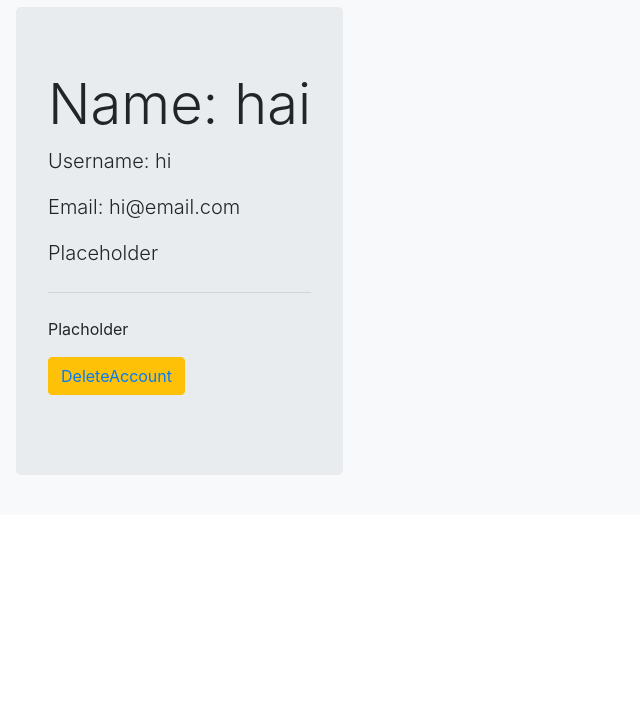
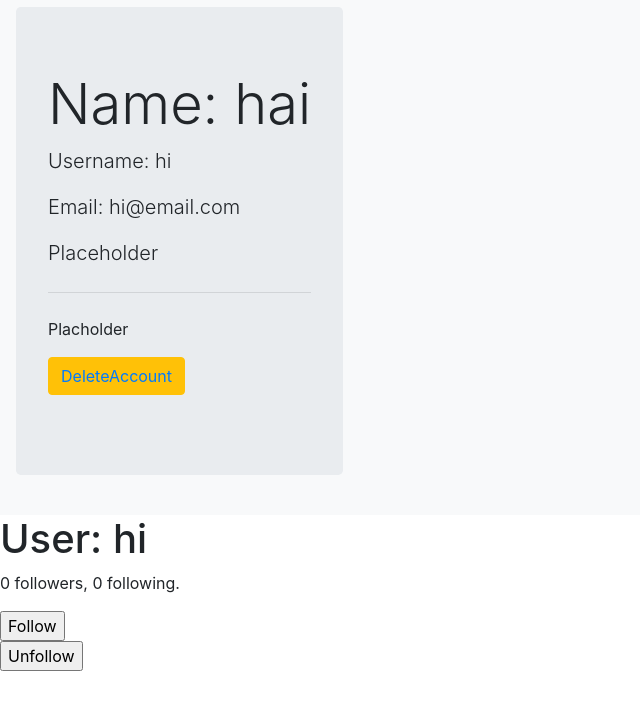
Before and after one commit to LDAdug/ProjectPro1, a Flask app: page /account in a window 1280 px wide. Shown: the part 67-777 px from the top of the page, without its empty margins (0-640 px from the left). Run offline with Flask 2, Linux system fonts and the light colour scheme; a user stored in the database is signed in; data comes from the database, SQL or seed files in the repository; both versions use the stored data as it was after the commit; data that the repository does not hold is empty.

Commit message:
Worked on Follow User, Unfinished

```diff
--- a/app/forms.py
+++ b/app/forms.py
@@ -27,3 +27,6 @@ class RegistrationForm(FlaskForm):
         user = User.query.filter_by(email=email.data).first()
         if user is not None:
             raise ValidationError('Please use a different email address.')
+
+class EmptyForm(FlaskForm):
+    submit = SubmitField('Submit')
--- a/app/routes.py
+++ b/app/routes.py
@@ -1,8 +1,7 @@
 from app import myapp_obj
 from app import db
-from app.forms import RegistrationForm
+from app.forms import RegistrationForm, EmptyForm, LoginForm
 from flask import render_template, redirect, flash, url_for
-from app.forms import LoginForm
 from app.models import User
 from werkzeug.security import generate_password_hash, check_password_hash
 from flask_login import current_user
@@ -97,6 +96,52 @@ def account():
         return redirect('/')
     # Display profile info
     user = current_user
+    form = EmptyForm()
     print(user.name)
 
-    return render_template("profile.html", user=user)
+    return render_template("profile.html", user=user, form=form)
+
+# Follower user
+@myapp_obj.route('/follow/<username>', methods=['POST'])
+@login_required
+def follow(username):
+    form = EmptyForm()
+    if form.validate_on_submit():
+        user = User.query.filter_by(username=username).first()
+        if user is None:
+            flash('User {} not found.'.format(username))
+            return redirect(url_for('homepage'))
+        if user == current_user:
+            flash('You cannot follow yourself!')
+            return redirect(url_for('homepage'))
+        current_user.follow(user)
+        db.session.commit()
+        flash('You are following {}!'.format(username))
+    else:
+        return redirect(url_for('homepage'))
+
+@myapp_obj.route('/unfollow/<username>', methods=['POST'])
+@login_required
+def unfollow(username):
+    form = EmptyForm()
+    if form.validate_on_submit():
+        user = User.query.filter_by(username=username).first()
+        if user is None:
+            flash('User {} not found.'.format(username))
+            return redirect(url_for('homepage'))
+        if user == current_user:
+            flash('You cannot unfollow yourself!')
+            return redirect(url_for('homepage'))
+        current_user.unfollow(user)
+        db.session.commit()
+        flash('You are not following {}.'.format(username))
+        return redirect(url_for('homepage'))
+    else:
+        return redirect(url_for('homepage'))
+
+@myapp_obj.route('/user/<username>')
+@login_required
+def user(username):
+    # ...
+    form = EmptyForm()
+    return render_template('user.html', user=user, form=form)
--- a/app/templates/profile.html
+++ b/app/templates/profile.html
@@ -17,5 +17,16 @@
         </p>
     </div>
 </nav>
+<h1>User: {{ user.username }}</h1>
+        <p>{{ user.followers.count() }} followers, {{ user.followed.count() }} following.</p>
+        <form action="{{ url_for('follow', username=user.username) }}" method="post">
+          {{ form.hidden_tag() }}
+          {{ form.submit(value='Follow') }}
+        </form>
+        <form action="{{ url_for('unfollow', username=user.username) }}" method="post">
+          {{ form.hidden_tag() }}
+          {{ form.submit(value='Unfollow') }}
+      </form>
+
 
 {% endblock %}
```
Also changed, not shown: app/models.py (+29 -2 lines), migrations/versions/4f3471ad6eef_followers.py (added, +33 -0 lines), migrations/versions/ec9b877319bc_.py (added, +58 -0 lines), app/app.db.
